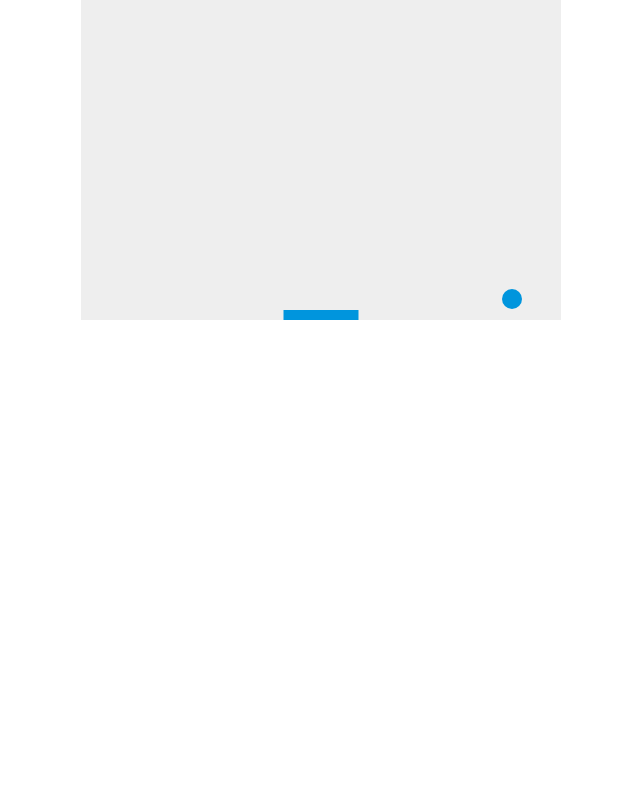
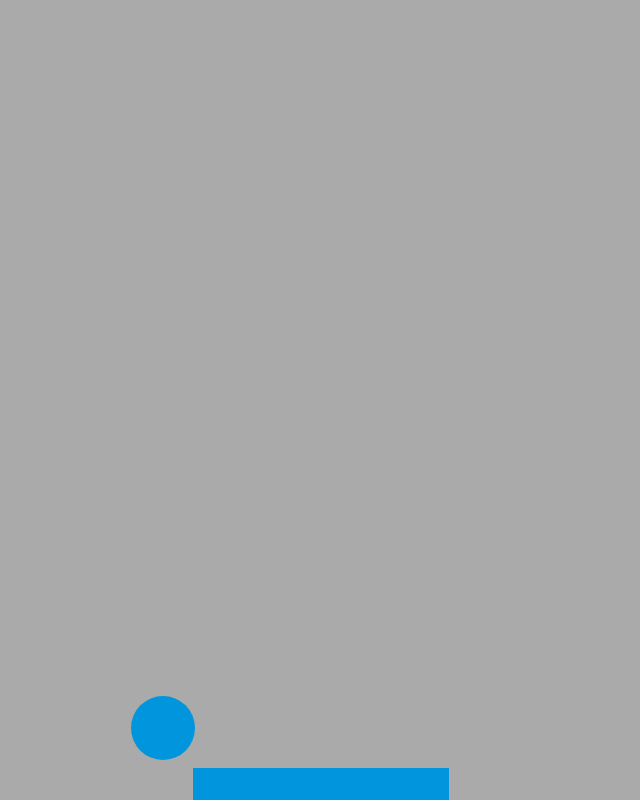
Before and after one commit to sidharthasingh/javascript-ping-pong, a plain HTML site: page index.html in a window 1280 px wide. Shown: the whole page, without its empty margins (319-959 px from the left). Drawn offline with Linux system fonts and the light colour scheme.

Commit message:
All IS NEW. ALL IS NEW

```diff
--- /dev/null
+++ b/ball.js
@@ -0,0 +1,96 @@
+/*The following code is commented because it was just used while starting the project and can be later on used for reference purposes.*/
+// ctx.beginPath();
+// ctx.rect(20,40,50,50);
+// ctx.fillStyle = "#FF0000";
+// ctx.fill();
+// ctx.closePath();
+
+// ctx.beginPath();
+// ctx.arc(240, 160, 20, 0, Math.PI*2, false);
+// ctx.fillStyle = "green";
+// ctx.fill();
+// ctx.closePath();
+
+// ctx.beginPath();
+// ctx.rect(160, 10, 100, 40);
+// ctx.strokeStyle = "rgba(0, 0, 255, 0.5)";
+// ctx.stroke();
+// ctx.closePath();
+
+function new_ball(x,y,dx,dy){
+	if(!x)
+		x = parseInt(Math.random()*sizeX);
+	if(!y)
+		y = parseInt(Math.random()*sizeY);
+	if(!dx)
+		dx = parseInt(Math.random()*maxSpeed)*((parseInt(Math.random())*10>5)?1:-1);
+	if(!dy)
+		dy = parseInt(Math.random()*maxSpeed)*((parseInt(Math.random())*10>5)?1:-1);
+	obj = {
+		"x":x,
+		"y":y,
+		"dx":dx,
+		"dy":dy
+	}
+	if(obj.dx==0)
+		obj.dx=1;
+	if(obj.dy==0)
+		obj.dy=1;
+	return obj;
+}
+
+function ball_init(){
+	var s = [];
+	for(i=0;i<number_of_balls;i++)
+		s = s.concat(new_ball());
+	balls = s;
+}
+
+function drawBall(x,y) {
+    ctx.beginPath();
+    ctx.arc(x, y, ballRadius, 0, Math.PI*2);
+    ctx.fillStyle = "#0095DD";
+    ctx.fill();
+    ctx.closePath();
+}
+
+function drawBalls(){
+	for(i=0;i<balls.length;i++)
+		drawBall(balls[i].x,balls[i].y);
+}
+
+function directional_logic(){
+	for(i=0;i<balls.length;i++)
+	{
+		if(balls[i].x+balls[i].dx+ballRadius>canvas.width || balls[i].x+balls[i].dx-ballRadius<0)
+			balls[i].dx = -balls[i].dx;
+		if(balls[i].y+balls[i].dy+ballRadius>canvas.height || balls[i].y+balls[i].dy-ballRadius<0)
+			balls[i].dy = -balls[i].dy;
+		balls[i].x+=balls[i].dx;
+		balls[i].y+=balls[i].dy;
+
+		x = balls[i].x;
+		y = balls[i].y;
+		for(j=i+1;j<balls.length;j++)
+		{
+			x1 = balls[j].x;
+			y1 = balls[j].y;
+			if(Math.sqrt(Math.pow(x-x1,2)+Math.pow(y-y1,2))<=2*ballRadius)
+			{
+				balls[i] = new_ball(x,y,-1*parseInt(Math.random()*maxSpeed),parseInt(Math.random()*maxSpeed));
+				balls[j] = new_ball(x1,y1,parseInt(Math.random()*maxSpeed),-1*parseInt(Math.random()*maxSpeed));
+			}
+		}
+	}
+}
+
+function draw() {
+	time++;
+	ctx.clearRect(0, 0, canvas.width, canvas.height-paddleHeight);
+	drawBalls();
+	directional_logic();
+}
+
+ball_init();
+if(gameON)
+	ballInterval = setInterval(draw,ball_refresh_rate);
--- /dev/null
+++ b/constants.js
@@ -0,0 +1,8 @@
+var print_token = false;
+var canvas = document.getElementById("myCanvas");
+var ctx = canvas.getContext("2d");
+var gameON = false;
+gameON = true;
+
+var ballRadius, time, fps, function_call_interval, number_of_balls, sizeX, sizeY,
+	balls, maxSpeed, paddleHeight, paddleWidth, paddleX, right, left;
--- a/index.html
+++ b/index.html
@@ -1,14 +1,21 @@
 <!DOCTYPE html>
 <html>
 	<head>
-		<meta charset="utf-8">
+		<meta http-equiv="Content-Type" content="text/html; charset=utf-8" />
+		<meta name="keywords" content="" />
+		<meta name="description" content="" />
+		<meta name="apple-mobile-web-app-capable" content="yes">
+		<meta name="viewport" content="width=device-width, initial-scale=1, maximum-scale=1, user-scalable=no">
 		<title>JS Game Dev</title>
 		<link rel="stylesheet" type="text/css" href="main.css">
 	</head>
 	<body>
-		<canvas id="myCanvas" width="480" height="320"></canvas>
+		<canvas id="myCanvas"></canvas>
 	</body>
-	<script type="text/javascript" src="main.js"></script>
-	<script type="text/javascript" src="keys.js"></script>
+	<script type="text/javascript" src="constants.js"></script>
+	<script type="text/javascript" src="init.js"></script>
+	<script type="text/javascript" src="bricks.js"></script>
+	<script type="text/javascript" src="ball.js"></script>
+	<script type="text/javascript" src="paddle.js"></script>
 	<script type="text/javascript" src="logic.js"></script>
 </html>
--- /dev/null
+++ b/init.js
@@ -0,0 +1,28 @@
+console.log("Setting canvas width to  : "+document.body.clientWidth);
+console.log("Setting canvas height to : "+document.body.clientHeight);
+
+canvas.width = document.body.clientWidth; //document.width is obsolete
+canvas.height = document.body.clientHeight; //document.height is obsolete
+
+time = 0;
+fps = 200;
+function_call_interval = 1000/fps;
+number_of_balls = 1; // This can be changed to any number. But the game build currently uses the first ball or '0' indexed ball
+sizeX = canvas.width;
+sizeY = canvas.height;
+balls = [];
+maxSpeed = 20;
+
+
+ballRadius = (sizeY>sizeX)?sizeX/25:sizeY/25;
+paddleHeight = sizeY/25;
+paddleWidth = sizeX/5;
+paddleMove = sizeX/30;
+paddleX = (canvas.width-paddleWidth)/2;
+
+right = false; //right pressed?
+left = false; //Left pressed?
+
+paddle_refresh_rate = 1;
+ball_refresh_rate = 1;
+logic_refresh_rate = 0;
--- a/logic.js
+++ b/logic.js
@@ -2,7 +2,15 @@ gameLogic = () => {
 	gameBall = balls[0];
 	if(gameBall.y>=canvas.height-paddleHeight-ballRadius)
 	{
-		if(gameBall.x-paddleX>=0 && gameBall.x-paddleX<=paddleWidth)
+		paddleX1 = paddleWidth+paddleX;
+		paddleY = canvas.height - paddleHeight;
+		ballX = gameBall.x;
+		ballY = gameBall.y;
+		if(ballX-paddleX>=0 && ballX-paddleX<=paddleWidth)
+		{
+			balls[0].dy = -balls[0].dy;
+		}
+		else if(Math.sqrt(Math.pow(ballX-paddleX,2)+Math.pow(ballY-paddleY),2)<=ballRadius)
 		{
 			balls[0].dy = -balls[0].dy;
 		}
@@ -16,4 +24,4 @@ gameLogic = () => {
 	}
 }
 if(gameON)
-	gameLogicInterval = setInterval(gameLogic,5);
+	gameLogicInterval = setInterval(gameLogic,logic_refresh_rate);
--- a/main.css
+++ b/main.css
@@ -4,7 +4,14 @@
 }
 
 canvas {
-	background: #eee;
+	background: #AAA;
 	display: block;
 	margin: 0 auto;
+	position: absolute;
 }
+
+body{
+	position: absolute;
+	height: 100%;
+	width: 100%;
+}
--- /dev/null
+++ b/paddle.js
@@ -0,0 +1,36 @@
+keyDown = (event) => {
+	if(event.keyCode==39)
+		right = true;
+	else if(event.keyCode==37)
+		left = true;
+}
+
+keyUp = (event) => {
+	if(event.keyCode==39)
+		right = false;
+	else if(event.keyCode == 37)
+		left = false;
+}
+document.addEventListener("keydown",keyDown,false);
+document.addEventListener("keyup",keyUp,false);
+
+function drawPaddle() {
+	ctx.beginPath();
+	ctx.clearRect(0,canvas.height-paddleHeight,canvas.width,canvas.height);
+	ctx.rect(paddleX, canvas.height-paddleHeight, paddleWidth, paddleHeight);
+	ctx.fillStyle = "#0095DD";
+	ctx.fill();
+	ctx.closePath();
+	if(right)
+		paddleX+=paddleMove;
+	else if(left)
+		paddleX-=paddleMove;
+	if(paddleX<0)
+		paddleX = 0;
+	else if(paddleX > canvas.width-paddleWidth)
+		paddleX = canvas.width-paddleWidth;
+}
+
+drawPaddle();
+if(gameON)
+	paddleInterval = setInterval(drawPaddle,paddle_refresh_rate);
```
Also changed, not shown: bricks.js (added).
